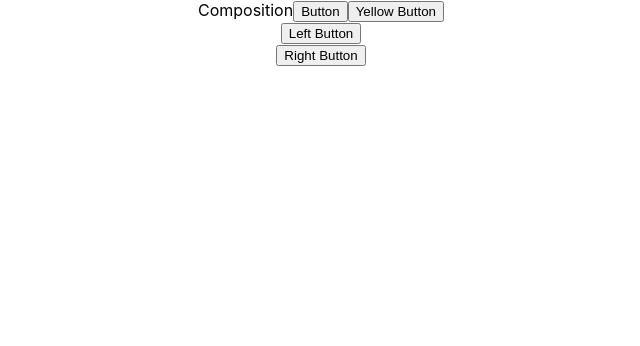
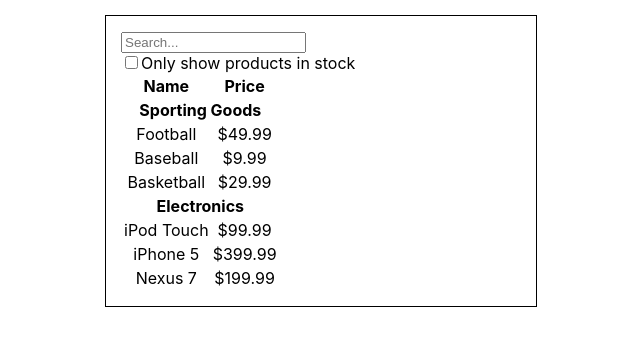
Before and after one commit to pltnhan311/my-app-yarn, a React (Create React App) app: page / in a window 1280 px wide. Shown: the top 346 px of the page, without its empty margins (319-959 px from the left). Built offline with nearby package versions, Linux system fonts and the light colour scheme.

Commit message:
updated code thinking in react

```diff
--- a/src/App.js
+++ b/src/App.js
@@ -12,6 +12,7 @@
 import Calculator from './Calculator/Calculator';
 import Inheritance from './CompositionvsInheritance/Inheritance';
 import Composition from './CompositionvsInheritance/Composition';
+import FilterableProductTable from './ThinkingInReact/FilterableProductTable';
 
 function App() {
   const [name, setName] = useState('Nvidia')
@@ -41,7 +42,8 @@
       {/* <UncontrolledComponent/> */}
       {/* <Calculator/> */}
       {/* <Inheritance/> */}
-      <Composition/>
+      {/* <Composition/> */}
+      <FilterableProductTable/>
     </div>
   )
 }
--- /dev/null
+++ b/src/ThinkingInReact/FilterableProductTable.css
@@ -0,0 +1,10 @@
+.FilterableProductTable {
+  border: 1px solid black;
+  width: 400px;
+  margin: 15px auto;
+  padding: 15px;
+}
+
+form {
+  text-align: left;
+}
--- /dev/null
+++ b/src/ThinkingInReact/FilterableProductTable.jsx
@@ -0,0 +1,94 @@
+import React, { Component } from "react";
+import "./FilterableProductTable.css";
+import SearchBar from "./SearchBar";
+import ProductTable from "./ProductTable";
+
+const productListMock = [
+  {
+    category: "Sporting Goods",
+    price: "$49.99",
+    stocked: true,
+    name: "Football",
+  },
+  {
+    category: "Sporting Goods",
+    price: "$9.99",
+    stocked: true,
+    name: "Baseball",
+  },
+  {
+    category: "Sporting Goods",
+    price: "$29.99",
+    stocked: false,
+    name: "Basketball",
+  },
+  {
+    category: "Electronics",
+    price: "$99.99",
+    stocked: true,
+    name: "iPod Touch",
+  },
+  {
+    category: "Electronics",
+    price: "$399.99",
+    stocked: false,
+    name: "iPhone 5",
+  },
+  { category: "Electronics", price: "$199.99", stocked: true, name: "Nexus 7" },
+];
+
+const fetchApi = () => Promise.resolve(productListMock);
+
+export class FilterableProductTable extends Component {
+  constructor(props) {
+    super(props);
+
+    this.state = {
+      productList: [],
+      searchText: "",
+      inStock: false,
+    };
+  }
+
+  componentDidMount() {
+    fetchApi().then((res) => {
+      this.setState({
+        productList: res,
+      });
+    });
+  }
+
+  handleChange = (event) => {
+    const name = event.target.name; // gia tri name ben input
+    if (name === "product") {
+      console.log(event);
+      this.setState({
+        searchText: event.target.value,
+      });
+    } else if (name === "in-stock") {
+      this.setState({
+        inStock: event.target.checked,
+      });
+    }
+  };
+
+  render() {
+    const { productList, searchText, inStock } = this.state;
+    return (
+      <div className="FilterableProductTable">
+        <SearchBar
+          searchText={searchText}
+          inStock={inStock}
+          handleChange={this.handleChange}
+        />
+        <ProductTable
+          productList={productList}
+          searchText={searchText}
+          inStock={inStock}
+        />
+      </div>
+    );
+  }
+}
+
+export default FilterableProductTable;
--- /dev/null
+++ b/src/ThinkingInReact/ProductCategoryRow.jsx
@@ -0,0 +1,13 @@
+import React, { Component } from 'react'
+
+export class ProductCategoryRow extends Component {
+  render() {
+    return (
+      <tr>
+        <th colSpan={2}>{this.props.category}</th>
+      </tr>
+    );
+  }
+}
+
+export default ProductCategoryRow
--- /dev/null
+++ b/src/ThinkingInReact/ProductRow.jsx
@@ -0,0 +1,15 @@
+import React, { Component } from 'react'
+
+export class ProductRow extends Component {
+  render() {
+    const { name, price } = this.props.product
+    return (
+      <tr>
+        <td>{name}</td>
+        <td>{price}</td>
+      </tr>
+    );
+  }
+}
+
+export default ProductRow
--- /dev/null
+++ b/src/ThinkingInReact/ProductTable.jsx
@@ -0,0 +1,47 @@
+import React, { Component } from "react";
+import ProductCategoryRow from "./ProductCategoryRow";
+import ProductRow from "./ProductRow";
+
+export class ProductTable extends Component {
+  render() {
+    const { productList, inStock, searchText } = this.props;
+    console.log(productList);
+    let lastCategory = null;
+    const rows = [];
+
+    productList.forEach((productItem) => {
+      if (inStock && !productItem.stocked) {
+        return;
+      }
+
+      if (productItem.name.toLowerCase().indexOf(searchText) === -1) {
+        return;
+      }
+
+      if (productItem.category !== lastCategory) {
+        rows.push(
+          <ProductCategoryRow
+            key={productItem.category}
+            category={productItem.category}
+          />
+        );
+      }
+      rows.push(<ProductRow key={productItem.name} product={productItem} />);
+      lastCategory = productItem.category;
+    });
+
+    return (
+      <table>
+        <thead>
+          <tr>
+            <th>Name</th>
+            <th>Price</th>
+          </tr>
+        </thead>
+        <tbody>{rows}</tbody>
+      </table>
+    );
+  }
+}
+
+export default ProductTable;
--- /dev/null
+++ b/src/ThinkingInReact/SearchBar.jsx
@@ -0,0 +1,31 @@
+import React, { Component } from "react";
+
+export class SearchBar extends Component {
+  render() {
+    const { searchText, inStock, handleChange } = this.props;
+    return (
+      <div>
+        <form>
+          <input
+            type="text"
+            placeholder="Search..."
+            name="product"
+            value={searchText}
+            onChange={handleChange}
+          />
+          <div>
+            <input
+              type="checkbox"
+              name="in-stock"
+              value={inStock}
+              onChange={handleChange}
+            />
+            Only show products in stock
+          </div>
+        </form>
+      </div>
+    );
+  }
+}
+
+export default SearchBar;
```
